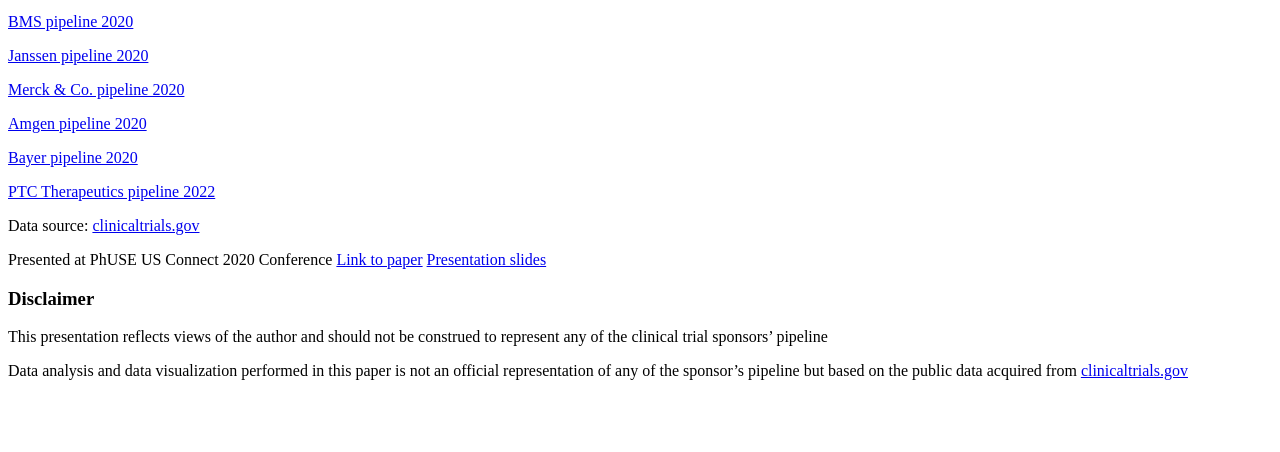
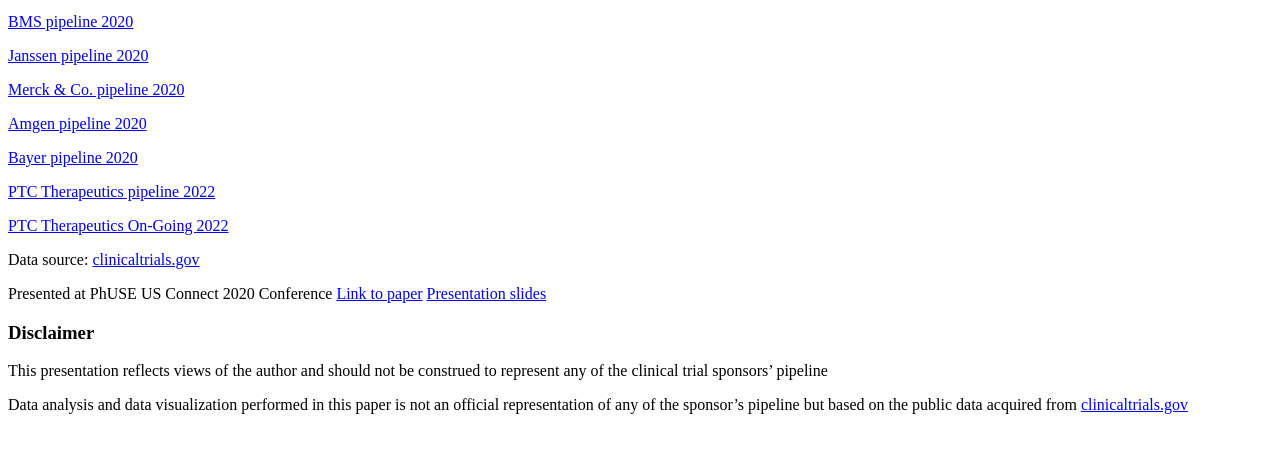
Before and after one commit to tanmaykhole208/Using-Sankey-Diagram-to-Analyze-Drug-Pipeline, a plain HTML site: page index.html in a window 1280 px wide. Shown: the part 76-528 px from the top of the page. Drawn offline with Linux system fonts and the light colour scheme.

Commit message:
Update index.html

```diff
--- a/index.html
+++ b/index.html
@@ -11,6 +11,7 @@
     <p><a href="https://tanmaykhole208.github.io/Using-Sankey-Diagram-to-Analyze-Drug-Pipeline/AMG.html">Amgen pipeline 2020</a></p>
     <p><a href="https://tanmaykhole208.github.io/Using-Sankey-Diagram-to-Analyze-Drug-Pipeline/bayer.html">Bayer pipeline 2020</a></p>
     <p><a href="https://tanmaykhole208.github.io/Using-Sankey-Diagram-to-Analyze-Drug-Pipeline/ptc.html">PTC Therapeutics pipeline 2022</a></p>
+    <p><a href="https://tanmaykhole208.github.io/Using-Sankey-Diagram-to-Analyze-Drug-Pipeline/ptc.html">PTC Therapeutics On-Going 2022</a></p>
 
     <p>Data source: <a href="https://clinicaltrials.gov/">clinicaltrials.gov</a></p>
 
```
